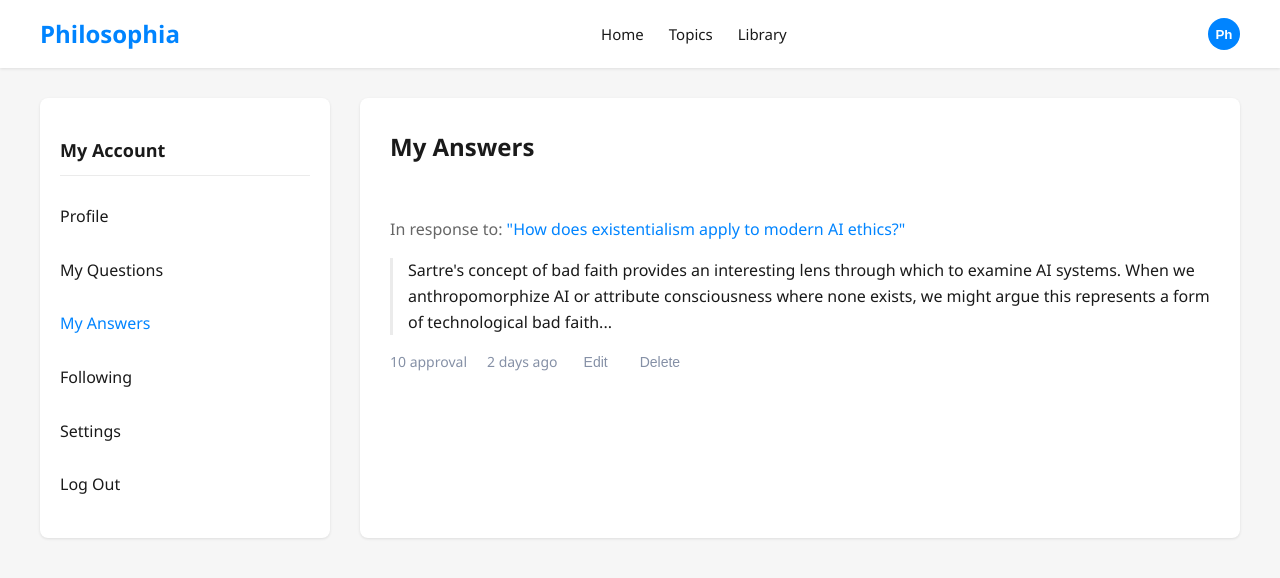
After one commit to ProjectBreakaway/108-Final-Project, a Flask app: page /myanswers in a window 1280 px wide. The commit adds this page. Shown: the top 578 px of the page. Run offline with Flask 3, Linux system fonts and the light colour scheme; data that the repository does not hold is empty.

Commit message:
add functionality that can display question asked and answers

```diff
--- a/main.py
+++ b/main.py
@@ -111,6 +111,15 @@ def ask_question():
 def write_article():
     return render_template("writeArticle.html")
 
+@app.route('/myquestions')
+def my_question():
+    return render_template("myQuestions.html")
+
+@app.route('/myanswers')
+def my_answer():
+    return render_template("myAnswers.html")
+
+
 @app.route('/profile/me', methods=['POST'])
 def user_profile():
     if not request.is_json:
@@ -134,6 +143,36 @@ def user_profile():
         'answers': len(user_answers),
         'liked': liked
     }), 200
+
+@app.route('/questions/me', methods=['POST'])
+def all_questions_asked():
+    if not request.is_json:
+        return jsonify({"error": "Request must be JSON"}), 400
+
+    data = request.get_json()
+    username = data["username"]
+    user = User.query.filter_by(username=username).first()
+    my_questions = Question.query.filter_by(user_id=user.id).all()
+    question_dict = {}
+    for question in my_questions:
+        total_answers = Answer.query.filter_by(question_id=question.id).count()
+        question_dict[question.title] = [question.content, total_answers, question.timestamp, question.upvotes]
+    return jsonify(question_dict), 200
+
+@app.route('/answers/me', methods=['POST'])
+def all_answers():
+    if not request.is_json:
+        return jsonify({"error": "Request must be JSON"}), 400
+
+    data = request.get_json()
+    username = data["username"]
+    user = User.query.filter_by(username=username).first()
+    my_answers = Answer.query.filter_by(user_id=user.id).all()
+    answer_dict = {}
+    for answer in my_answers:
+        question_title = Question.query.filter_by(id=answer.question_id).first().title
+        answer_dict[question_title] = [answer.content, answer.timestamp, answer.upvotes]
+    return jsonify(answer_dict), 200
 
 
 @app.route('/settings/me', methods=['POST', 'PUT'])
--- a/static/app.js
+++ b/static/app.js
@@ -113,6 +113,71 @@ document.addEventListener('DOMContentLoaded',
             document.getElementById('displayed_name_in_settings').value = data.displayed_name;
             document.getElementById('email_in_settings').value = data.email;
             document.getElementById('description_in_settings').value = data.description;
+        })
+        .catch(err => console.error(err));
+});
+
+document.addEventListener('DOMContentLoaded',
+    function displayQuestionsAsked() {
+    let username = getCookie('username');
+
+    fetch(`${url}/questions/me`, {
+        method: 'POST',
+        headers: {'Content-Type': 'application/json'},
+        body: JSON.stringify({
+            "username": username,
+            })
+        })
+        .then(response => response.json())
+        .then(data => {
+            const questions_body = document.getElementById('questions_body')
+            questions_body.innerHTML = '';
+            for (const [title, [content, total_answers, timestamp, upvotes]] of Object.entries(data)) {
+                const item = `<li class="question-item">
+                    <h3 class="question-title"><a href="#">${title}</a></h3>
+                    <p class="question-excerpt">${content}</p>
+                    <div class="question-meta">
+                    <span class="question-stat">${upvotes} approval</span>
+                    <span class="question-stat">${total_answers} comments</span>
+                    <span class="question-stat">${timestamp}</span>
+                    </div>
+                </li>`;
+                questions_body.innerHTML += item;
+            }
+        })
+        .catch(err => console.error(err));
+});
+
+document.addEventListener('DOMContentLoaded',
+    function displayAnswers() {
+    let username = getCookie('username');
+
+    fetch(`${url}/answers/me`, {
+        method: 'POST',
+        headers: {'Content-Type': 'application/json'},
+        body: JSON.stringify({
+            "username": username,
+            })
+        })
+        .then(response => response.json())
+        .then(data => {
+            const answers_body = document.getElementById('answers_body')
+            answers_body.innerHTML = '';
+            for (const [question_title, [content, timestamp, upvotes]] of Object.entries(data)) {
+                const item = `<li class="answer-item">
+                    <p class="answer-question">In response to: <a href="#">"${question_title}"</a></p>
+                    <div class="answer-content">
+                        <p>${content}</p>
+                    </div>
+                    <div class="answer-meta">
+                        <span class="answer-stat">${upvotes} approval</span>
+                        <span class="answer-stat">${timestamp}</span>
+                        <button class="action-btn">Edit</button>
+                        <button class="action-btn">Delete</button>
+                    </div>
+                </li>`;
+                answers_body.innerHTML += item;
+            }
         })
         .catch(err => console.error(err));
 });
--- /dev/null
+++ b/static/myAnswers.css
@@ -0,0 +1,213 @@
+body {
+    font-family: 'Segoe UI', 'Helvetica Neue', Arial, sans-serif;
+    margin: 0;
+    padding: 0;
+    color: #1a1a1a;
+    background-color: #f6f6f6;
+    line-height: 1.6;
+}
+
+.container {
+    max-width: 1200px;
+    margin: 0 auto;
+    padding: 0 20px;
+}
+
+header {
+    background-color: #fff;
+    box-shadow: 0 1px 3px rgba(0, 0, 0, 0.1);
+    padding: 15px 0;
+    position: sticky;
+    top: 0;
+    z-index: 100;
+}
+
+nav {
+    display: flex;
+    justify-content: space-between;
+    align-items: center;
+}
+
+.logo {
+    font-size: 24px;
+    font-weight: bold;
+    color: #0084ff;
+    text-decoration: none;
+}
+
+.main-nav {
+    display: flex;
+    gap: 25px;
+}
+
+.main-nav a {
+    color: #1a1a1a;
+    text-decoration: none;
+    font-size: 15px;
+    transition: color 0.2s;
+}
+
+.main-nav a:hover {
+    color: #0084ff;
+}
+
+.profile-btn {
+    background: none;
+    border: none;
+    cursor: pointer;
+    padding: 0;
+}
+
+.profile-pic {
+    width: 32px;
+    height: 32px;
+    border-radius: 50%;
+    background-color: #0084ff;
+    color: white;
+    display: flex;
+    align-items: center;
+    justify-content: center;
+    font-weight: bold;
+}
+
+.account-container {
+    display: flex;
+    margin-top: 30px;
+    gap: 30px;
+}
+
+.account-sidebar {
+    width: 250px;
+    background: white;
+    border-radius: 8px;
+    box-shadow: 0 1px 3px rgba(0, 0, 0, 0.1);
+    padding: 20px;
+    height: fit-content;
+}
+
+.sidebar-title {
+    font-size: 18px;
+    font-weight: 600;
+    margin-bottom: 20px;
+    padding-bottom: 10px;
+    border-bottom: 1px solid #ebebeb;
+}
+
+.sidebar-menu {
+    list-style: none;
+    padding: 0;
+    margin: 0;
+}
+
+.sidebar-menu li {
+    margin-bottom: 12px;
+}
+
+.sidebar-menu a {
+    color: #1a1a1a;
+    text-decoration: none;
+    display: flex;
+    align-items: center;
+    gap: 8px;
+    padding: 8px 0;
+    transition: color 0.2s;
+}
+
+.sidebar-menu a:hover, .sidebar-menu a.active {
+    color: #0084ff;
+}
+
+.account-header {
+    display: flex;
+    justify-content: space-between;
+    align-items: center;
+    margin-bottom: 30px;
+}
+
+.account-title {
+    font-size: 24px;
+    font-weight: 600;
+    margin: 0;
+}
+
+.question-title a {
+    color: inherit;
+    text-decoration: none;
+}
+
+.question-title a:hover {
+    color: #0084ff;
+}
+
+.empty-state a {
+    color: #0084ff;
+    text-decoration: none;
+}
+
+.answers-main {
+    flex: 1;
+    background: white;
+    border-radius: 8px;
+    box-shadow: 0 1px 3px rgba(0, 0, 0, 0.1);
+    padding: 30px;
+}
+
+.answer-list {
+    list-style: none;
+    padding: 0;
+    margin: 0;
+}
+
+.answer-item {
+    padding: 20px 0;
+    border-bottom: 1px solid #ebebeb;
+}
+
+.answer-item:last-child {
+    border-bottom: none;
+}
+
+.answer-question {
+    font-size: 16px;
+    color: #666;
+    margin: 0 0 5px 0;
+}
+
+.answer-question a {
+    color: #0084ff;
+    text-decoration: none;
+}
+
+.answer-content {
+    margin: 10px 0;
+    padding-left: 15px;
+    border-left: 3px solid #ebebeb;
+}
+
+.answer-meta {
+    display: flex;
+    gap: 20px;
+    color: #8590a6;
+    font-size: 14px;
+}
+
+.answer-stat {
+    display: flex;
+    align-items: center;
+    gap: 5px;
+}
+
+.action-btn {
+    background: none;
+    border: none;
+    color: #8590a6;
+    cursor: pointer;
+    font-size: 14px;
+    display: flex;
+    align-items: center;
+    gap: 5px;
+}
+
+.action-btn:hover {
+    color: #0084ff;
+}
--- a/static/profile.css
+++ b/static/profile.css
@@ -288,4 +288,5 @@ nav {
     color: #999;
     font-size: 13px;
     margin-top: 5px;
+    margin-right: 10px;
 }
--- /dev/null
+++ b/templates/myAnswers.html
@@ -0,0 +1,69 @@
+<!DOCTYPE html>
+<html lang="en">
+<head>
+    <meta charset="UTF-8">
+    <meta name="viewport" content="width=device-width, initial-scale=1.0">
+    <title>My Answers - Philosophia</title>
+    <link rel="stylesheet" href="../static/myAnswers.css">
+</head>
+<body>
+<header>
+    <div class="container">
+        <nav>
+            <a href="userhome" class="logo">Philosophia</a>
+            <div class="main-nav">
+                <a href="userhome">Home</a>
+                <a href="#">Topics</a>
+                <a href="#">Library</a>
+            </div>
+            <a href="profile" style="text-decoration: none;">
+                <button class="profile-btn">
+                    <div class="profile-pic">Ph</div>
+                </button>
+            </a>
+        </nav>
+    </div>
+</header>
+
+<div class="container">
+    <div class="account-container">
+        <aside class="account-sidebar">
+            <h3 class="sidebar-title">My Account</h3>
+            <ul class="sidebar-menu">
+                <li><a href="profile">Profile</a></li>
+                <li><a href="myquestions">My Questions</a></li>
+                <li><a href="myanswers"  class="active">My Answers</a></li>
+                <li><a href="#">Following</a></li>
+                <li><a href="settings">Settings</a></li>
+                <li><a href="index" onclick="logIn()">Log Out</a></li>
+            </ul>
+        </aside>
+
+        <main class="answers-main">
+            <div class="account-header">
+                <h1 class="account-title">My Answers</h1>
+            </div>
+
+            <ul class="answer-list" id="answers_body">
+                <li class="answer-item">
+                    <p class="answer-question">In response to: <a href="#">"How does existentialism apply to modern AI
+                        ethics?"</a></p>
+                    <div class="answer-content">
+                        <p>Sartre's concept of bad faith provides an interesting lens through which to examine AI
+                            systems. When we anthropomorphize AI or attribute consciousness where none exists, we might
+                            argue this represents a form of technological bad faith...</p>
+                    </div>
+                    <div class="answer-meta">
+                        <span class="answer-stat">10 approval</span>
+                        <span class="answer-stat">2 days ago</span>
+                        <button class="action-btn">Edit</button>
+                        <button class="action-btn">Delete</button>
+                    </div>
+                </li>
+            </ul>
+        </main>
+    </div>
+</div>
+<script src="../static/app.js"></script>
+</body>
+</html>
--- a/templates/settings.html
+++ b/templates/settings.html
@@ -29,8 +29,8 @@
             <h3 class="sidebar-title">My Account</h3>
             <ul class="sidebar-menu">
                 <li><a href="profile">Profile</a></li>
-                <li><a href="#">My Questions</a></li>
-                <li><a href="#">My Answers</a></li>
+                <li><a href="myquestions">My Questions</a></li>
+                <li><a href="myanswers">My Answers</a></li>
                 <li><a href="#">Following</a></li>
                 <li><a href="settings" class="active">Settings</a></li>
                 <li><a href="index" onclick="logout()">Log Out</a></li>
```
Also changed, not shown: static/myQuestions.css (added, +193 -0 lines), templates/myQuestions.html (added, +53 -0 lines), templates/profile.html (+5 -3 lines).
